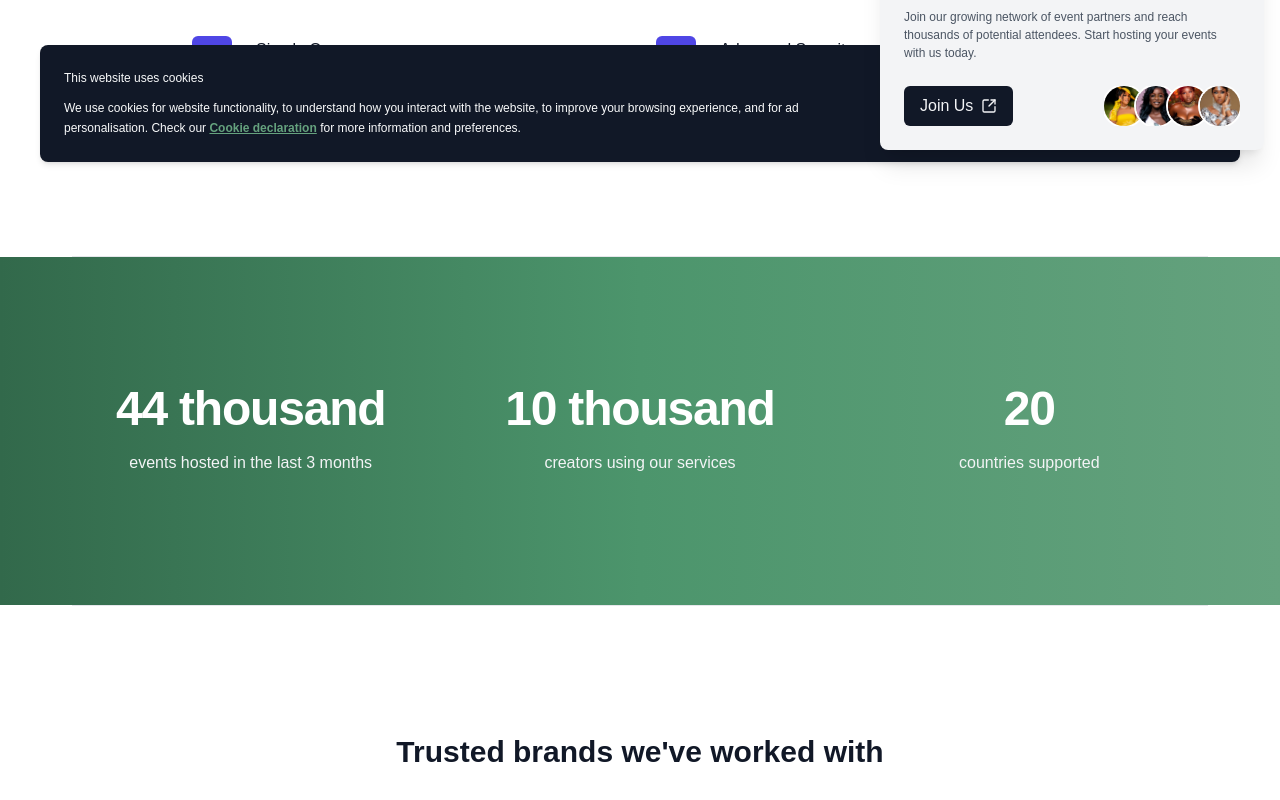
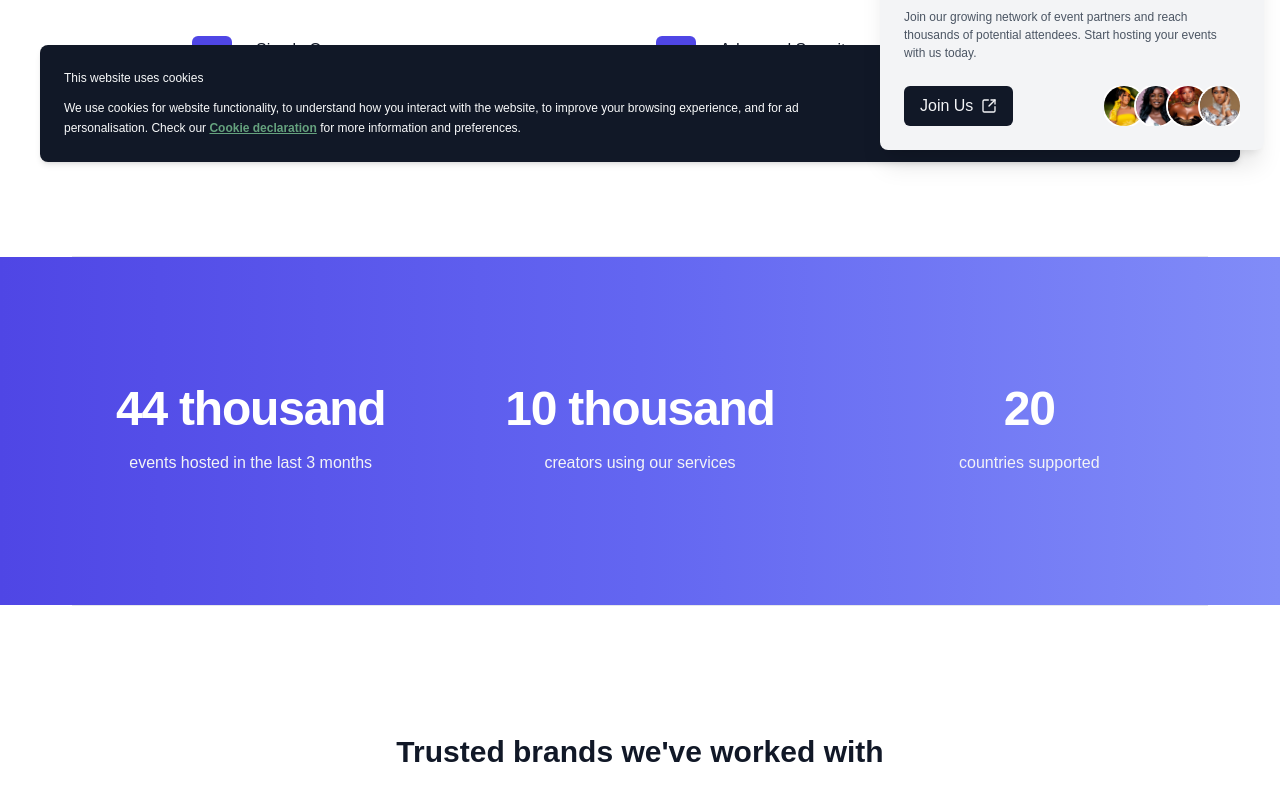
Before and after one commit to nanayawdev/event-ticketing-app, a React (Vite) app: page /about in a window 1280 px wide. Shown: the part 618-1418 px from the top of the page. Built offline with nearby package versions, Linux system fonts and the light colour scheme; no server answers.

Commit message:
Dark Mode implemented for Stats component

```diff
--- a/src/components/Stats/Stats.jsx
+++ b/src/components/Stats/Stats.jsx
@@ -13,7 +13,7 @@ const Stats = () => {
         <div className="h-px bg-gray-200"></div>
       </div>
 
-      <div className="bg-gradient-to-r from-sea-green-600 via-sea-green-500 to-sea-green-400 py-24 sm:py-32">
+      <div className="bg-gradient-to-r from-primary-600 via-primary-500 to-primary-400 dark:bg-gradient-to-r dark:from-gray-900 dark:via-gray-900 dark:to-gray-900 py-24 sm:py-32">
         <div className="mx-auto max-w-[1200px] px-6 lg:px-8">
           <dl className="grid grid-cols-1 gap-x-8 gap-y-16 text-center lg:grid-cols-3">
             {stats.map((stat) => (
```
